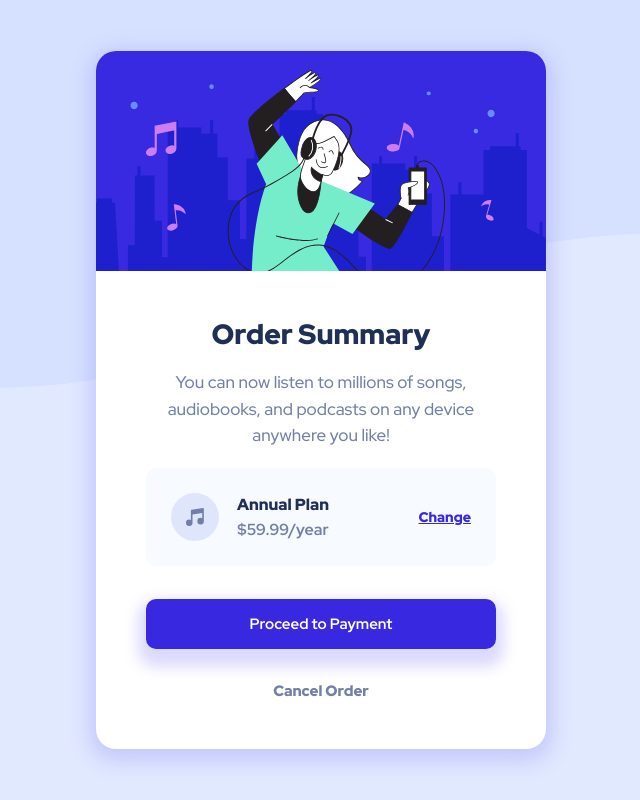
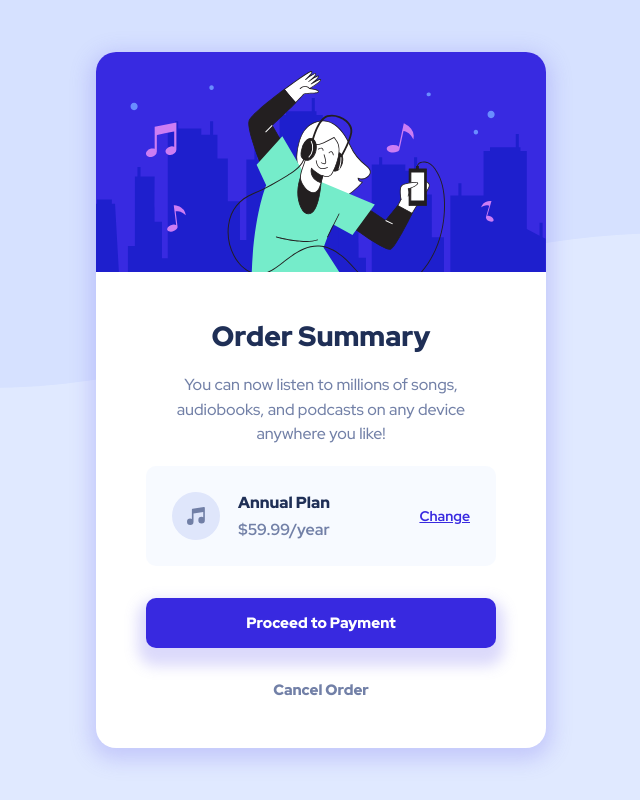
Before and after one commit to ShubhamDRaj/14-order-summary, a plain HTML site: page index.html in a window 1280 px wide. Shown: the whole page, without its empty margins (319-959 px from the left). Drawn offline with Linux system fonts and the light colour scheme.

Commit message:
added link and updated minor changes

```diff
--- a/style.css
+++ b/style.css
@@ -58,7 +58,7 @@ p {
 a {
     color: var(--clr-primary-700);
     font-size: 0.8125rem;
-    font-weight: var(--fw-bold);
+    font-weight: var(--fw-semi-bold);
 }
 a:hover {
     color: hsl(var(--clr-primary-700-hsl), 0.6);
@@ -150,7 +150,7 @@ body {
 .button-primary {
     background-color: var(--clr-primary-700);
     color: var(--clr-neutral-100);
-    font-weight: var(--fw-semi-bold);
+    font-weight: var(--fw-bold);
     padding-block: 0.9375rem;
     box-shadow: 0px 10px 14px 8px hsla(245, 83%, 68%, 0.25);
 }
@@ -177,6 +177,10 @@ body {
         font-size: 0.875rem;
     }
 
+    .grid-flow {
+        gap: 0.375rem;
+    }
+
     .flex-gap {
         gap: 1.125rem;
     }
@@ -186,21 +190,20 @@ body {
     }
 
     .card-content {
-        padding: 2.75rem 3.125rem 3rem;
+        padding: 2.8125rem 3.125rem 3rem;
     }
     .card-heading {
         font-size: 1.75rem;
-        margin-block-end: 1rem;
+        margin-block-end: 1.125rem;
     }
     .card-text {
-        font-size: 1.0625rem;
         margin-inline: 0.875rem;
         margin-block-end: 1.1875rem;
     }
 
     .plan-summary {
-        padding: 1.5625rem;
-        margin-block-end: 2.0625rem;
+        padding: 1.625rem;
+        margin-block-end: 2rem;
     }
     .plan-type {
         font-size: 1rem;
```
Also changed, not shown: 1 other file.
